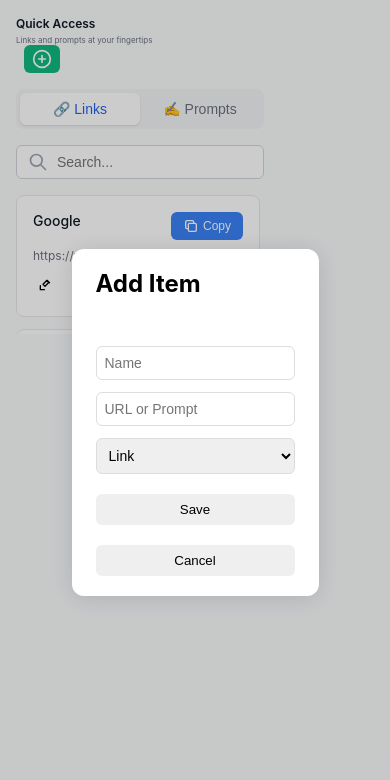
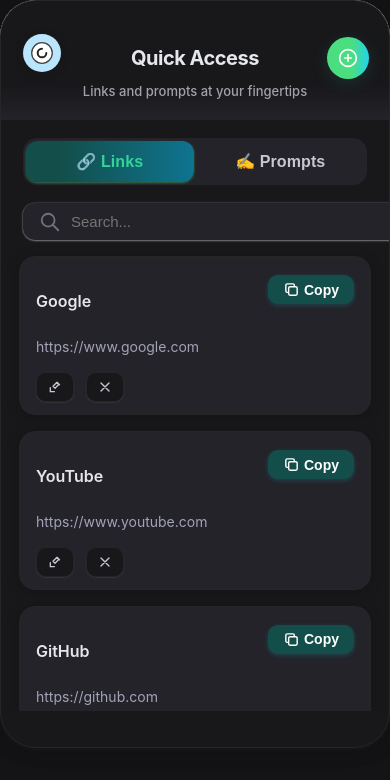
Before and after one commit to its-kundan/quick-help, a browser extension: page index.html in a window 390 px wide. Both pictures are taken after a click on the button 42 px from the left and 59 px from the top of the page. Drawn offline with Linux system fonts and the light colour scheme.

Commit message:
feat: iphone UI

```diff
--- a/popup.js
+++ b/popup.js
@@ -25,6 +25,18 @@
     </button>
   `);
 }
+// --- Inject Dark Mode Toggle Button (if not already present) ---
+if (!document.querySelector('.darkmode-btn')) {
+  header.insertAdjacentHTML('afterbegin', `
+    <button class="darkmode-btn" title="Toggle Dark Mode">
+      <svg width="26" height="26" fill="none" stroke="currentColor" viewBox="0 0 24 24">
+        <circle cx="12" cy="12" r="9.5" stroke="#444" stroke-width="1.2" fill="#fff"/>
+        <path d="M16 12a4 4 0 01-4 4 4 4 0 010-8" stroke="#222" stroke-width="1.8" stroke-linecap="round"/>
+      </svg>
+    </button>
+  `);
+}
+
 
 // --- Inject Modal HTML (if not already present) ---
 if (!document.getElementById('itemModal')) {
@@ -73,6 +85,24 @@
     alert("chrome.storage is not available! Are you running as an extension?");
   }
 }
+
+// --- Dark Mode toggle logic ---
+const DARKMODE_KEY = "quickLinksDarkMode";
+const root = document.documentElement;
+
+// Restore previous mode
+chrome.storage.local.get([DARKMODE_KEY], result => {
+  if (result[DARKMODE_KEY]) {
+    root.classList.add('darkmode');
+  }
+});
+
+// Toggle on click
+document.querySelector('.darkmode-btn').onclick = function() {
+  root.classList.toggle('darkmode');
+  chrome.storage.local.set({ [DARKMODE_KEY]: root.classList.contains('darkmode') });
+};
+
 
 function isChromeStorageAvailable() {
   return typeof chrome !== "undefined" && chrome.storage && chrome.storage.sync && chrome.storage.local;
--- a/styles.css
+++ b/styles.css
@@ -1,113 +1,362 @@
-* { margin: 0; padding: 0; box-sizing: border-box; }
-body { width: 280px; height: 350px; font-family: -apple-system, BlinkMacSystemFont, 'Segoe UI', 'Roboto', sans-serif; background: #f9fafb; overflow: hidden; }
-.container { height: 100%; display: flex; flex-direction: column; padding: 16px; }
-.header { margin-bottom: 16px; }
-.header h1 { font-size: 12px; font-weight: 600; color: #111827; margin-bottom: 4px; }
-.header p { font-size: 8px; color: #6b7280; }
-.toggle-buttons { display: flex; background: #f3f4f6; border-radius: 8px; padding: 4px; margin-bottom: 16px; }
-.toggle-btn { flex: 1; padding: 8px 16px; border: none; border-radius: 6px; font-size: 14px; font-weight: 500; cursor: pointer; transition: all 0.2s; background: transparent; color: #6b7280; }
-.toggle-btn:hover { color: #374151; }
-.toggle-btn.active { background: white; color: #2563eb; box-shadow: 0 1px 2px rgba(0,0,0,0.1); }
-.search-container { position: relative; margin-bottom: 16px; }
-.search-icon { position: absolute; left: 12px; top: 50%; transform: translateY(-50%); width: 20px; height: 20px; color: #9ca3af; }
-.search-input { width: 100%; padding: 8px 12px 8px 40px; border: 1px solid #d1d5db; border-radius: 6px; font-size: 14px; outline: none; transition: border-color 0.2s; }
-.search-input:focus { border-color: #3b82f6; box-shadow: 0 0 0 1px #3b82f6; }
-.items-container { flex: 1; overflow-y: auto; padding-right: 4px; }
-.item-card { background: white; border: 1px solid #e5e7eb; border-radius: 8px; padding: 16px; margin-bottom: 12px; transition: box-shadow 0.2s; }
-.item-card:hover { box-shadow: 0 4px 6px -1px rgba(0,0,0,0.1); }
-.item-header { display: flex; justify-content: space-between; align-items: flex-start; margin-bottom: 8px; }
-.item-name { font-size: 14px; font-weight: 500; color: #111827; }
-.copy-btn { background: #3b82f6; color: white; border: none; border-radius: 6px; padding: 6px 12px; font-size: 12px; font-weight: 500; cursor: pointer; transition: background-color 0.2s; display: flex; align-items: center; gap: 4px; }
-.copy-btn:hover { background: #2563eb; }
-.copy-btn svg { width: 16px; height: 16px; }
-.item-content { font-size: 12px; color: #6b7280; line-height: 1.4; word-break: break-word; }
-.no-items { text-align: center; padding: 32px 16px; color: #6b7280; }
-.no-items svg { width: 48px; height: 48px; margin: 0 auto 16px; color: #9ca3af; }
-.toast { position: fixed; top: 20px; right: 20px; background: #10b981; color: white; padding: 12px 20px; border-radius: 8px; box-shadow: 0 4px 12px rgba(0,0,0,0.15); z-index: 1000; transform: translateX(100%); opacity: 0; transition: all 0.3s ease-out; display: flex; align-items: center; gap: 8px; }
-.toast.show { transform: translateX(0); opacity: 1; }
-.toast svg { width: 20px; height: 20px; }
-.items-container::-webkit-scrollbar { width: 6px; }
-.items-container::-webkit-scrollbar-track { background: #f1f5f9; border-radius: 3px; }
-.items-container::-webkit-scrollbar-thumb { background: #cbd5e1; border-radius: 3px; }
-.items-container::-webkit-scrollbar-thumb:hover { background: #94a3b8; }
+/* iOS/Apple-like mobile UI for Chrome Extension */
+html, body {
+  width: 390px;
+  min-height: 730px;
+  max-height: 730px;
+  background: #e5e5ea;
+  border-radius: 36px;
+  box-shadow: 0 8px 32px rgba(0,0,0,0.18);
+  margin: 0 auto;
+  font-family: 'SF Pro Display', -apple-system, BlinkMacSystemFont, 'Segoe UI', 'Roboto', 'Helvetica Neue', Arial, sans-serif;
+  display: flex;
+  align-items: stretch;
+}
+
+.container {
+  width: 100%;
+  min-height: 100%;
+  padding: 0 0 16px 0;
+  display: flex;
+  flex-direction: column;
+  border-radius: 36px;
+  background: #fff;
+  overflow: hidden;
+  box-shadow: 0 1.5px 4px 0 rgba(60,60,67,0.15);
+  border: 1.5px solid #e5e5ea;
+}
+
+.header {
+  margin: 0;
+  padding: 32px 0 8px 0;
+  background: linear-gradient(180deg, #f5f6fa 75%, #fff 100%);
+  text-align: center;
+  border-top-left-radius: 36px;
+  border-top-right-radius: 36px;
+  position: relative;
+}
+.header h1 {
+  font-size: 20px;
+  font-weight: 700;
+  letter-spacing: -0.5px;
+  color: #101828;
+  margin-bottom: 6px;
+}
+.header p {
+  font-size: 13px;
+  color: #787878;
+  font-weight: 500;
+}
 .add-btn {
-  background: #10b981;
+  position: absolute;
+  top: 36px;
+  right: 20px;
+  background: linear-gradient(90deg,#4ADE80 60%,#22D3EE 100%);
+  color: white;
   border: none;
-  border-radius: 6px;
-  margin-left: 8px;
+  border-radius: 50%;
+  width: 42px;
+  height: 42px;
+  display: flex;
+  align-items: center;
+  justify-content: center;
+  box-shadow: 0 4px 16px rgba(50,180,130,0.17);
   cursor: pointer;
-  padding: 4px 8px;
+  font-size: 22px;
+  transition: box-shadow 0.22s, background 0.18s;
+}
+.add-btn:active, .add-btn:focus {
+  background: linear-gradient(90deg,#22D3EE 40%,#4ADE80 100%);
+  box-shadow: 0 1px 4px #22d3ee88;
+}
+.toggle-buttons {
+  display: flex;
+  background: #f5f5f7;
+  border-radius: 14px;
+  margin: 18px 22px 0 22px;
+  box-shadow: 0 1.5px 3px rgba(50,50,60,0.07);
+  padding: 3px;
+  gap: 3px;
+}
+.toggle-btn {
+  flex: 1;
+  padding: 11px 0;
+  border: none;
+  border-radius: 12px;
+  font-size: 16px;
+  font-weight: 600;
+  cursor: pointer;
+  background: transparent;
+  color: #727272;
+  transition: all 0.18s;
+  letter-spacing: 0.1px;
+}
+.toggle-btn.active {
+  background: linear-gradient(90deg,#a7f3d0 30%,#67e8f9 100%);
+  color: #059669;
+  box-shadow: 0 1px 2.5px #4ade8070;
+}
+.toggle-btn:active { color: #111; }
+.search-container {
+  position: relative;
+  margin: 18px 22px 0 22px;
+}
+.search-icon {
+  position: absolute;
+  left: 16px; top: 50%; transform: translateY(-50%);
+  width: 22px; height: 22px; color: #9ca3af;
+}
+.search-input {
+  width: 100%;
+  padding: 10px 14px 10px 48px;
+  border: none;
+  border-radius: 12px;
+  font-size: 15px;
+  background: #f1f5f9;
+  box-shadow: 0 0.5px 2px #e5e7ebbb;
+  color: #374151;
+  outline: none;
+  transition: border-color 0.2s;
+}
+.search-input:focus {
+  background: #e0f2fe;
+  box-shadow: 0 0 2.5px #a7f3d0;
+}
+.items-container {
+  flex: 1;
+  overflow-y: auto;
+  padding: 16px 18px 0 18px;
+  margin-bottom: 20px;
+}
+.item-card {
+  background: #f5f6fa;
+  border-radius: 16px;
+  padding: 18px 16px 12px 16px;
+  margin-bottom: 16px;
+  box-shadow: 0 2.5px 8px rgba(0,0,0,0.07);
+  border: 1.2px solid #dbeafe;
+  transition: box-shadow 0.2s;
+  position: relative;
+}
+.item-card:hover { box-shadow: 0 4px 14px 0 #a7f3d09f; }
+.item-header {
+  display: flex;
+  justify-content: space-between;
+  align-items: flex-start;
+  margin-bottom: 10px;
+}
+.item-name {
+  font-size: 16px;
+  font-weight: 600;
+  color: #101828;
+  letter-spacing: 0;
+  margin-right: 10px;
+}
+.copy-btn {
+  background: #22d3ee;
   color: white;
-  display: inline-flex;
-  align-items: center;
-  transition: background 0.2s;
+  border: none;
+  border-radius: 10px;
+  padding: 6px 15px;
+  font-size: 14px;
+  font-weight: 600;
+  cursor: pointer;
+  box-shadow: 0 1.5px 5px #22d3ee31;
+  transition: background 0.15s;
+  display: flex; align-items: center; gap: 4px;
 }
-.add-btn:hover { background: #059669; }
-
+.copy-btn:hover { background: #0ea5e9; }
+.copy-btn svg { width: 17px; height: 17px; }
 .crud-btns {
   display: flex;
-  gap: 8px;
-  margin-top: 8px;
+  gap: 12px;
+  margin-top: 10px;
 }
 .edit-btn, .delete-btn {
-  background: transparent;
-  border: none;
+  background: #f5f5f7;
+  border: 1.2px solid #d1d5db;
   cursor: pointer;
-  padding: 4px;
-  border-radius: 4px;
+  padding: 6px 10px;
+  border-radius: 10px;
+  box-shadow: 0 0.7px 1.7px #bbb2;
+  display: flex;
+  align-items: center;
+  transition: background 0.15s, border 0.2s;
 }
-.edit-btn:hover { background: #dbeafe; }
-.delete-btn:hover { background: #fee2e2; }
-
+.edit-btn:hover { background: #a7f3d0; border: 1.2px solid #10b981; }
+.delete-btn:hover { background: #fecaca; border: 1.2px solid #dc2626; }
+.edit-btn svg, .delete-btn svg { width: 16px; height: 16px; }
+.item-content {
+  font-size: 14px;
+  color: #475569;
+  line-height: 1.48;
+  word-break: break-word;
+  margin-top: 4px;
+}
+.no-items {
+  text-align: center; padding: 54px 0 12px 0; color: #a1a1aa;
+}
+.no-items svg { width: 54px; height: 54px; margin: 0 auto 10px; color: #bae6fd; }
+.toast {
+  position: fixed; top: 40px; left: 50%; transform: translateX(-50%);
+  background: #10b981; color: white; padding: 14px 22px;
+  border-radius: 16px; box-shadow: 0 8px 24px rgba(0,0,0,0.13);
+  z-index: 1000; opacity: 0; transition: all 0.3s;
+  display: flex; align-items: center; gap: 8px; font-size: 15px;
+  pointer-events: none;
+}
+.toast.show { opacity: 1; }
+.toast svg { width: 21px; height: 21px; }
+.items-container::-webkit-scrollbar { width: 5px; }
+.items-container::-webkit-scrollbar-thumb {
+  background: #cbd5e1; border-radius: 3px;
+}
+.items-container::-webkit-scrollbar-thumb:hover { background: #94a3b8; }
+/* Modal styles for iOS-like dialogs */
 .modal {
   position: fixed; top: 0; left: 0; width: 100vw; height: 100vh;
   display: flex; align-items: center; justify-content: center;
-  background: rgba(0,0,0,0.2); z-index: 10001;
+  background: rgba(120,120,120,0.14); z-index: 10001;
 }
 .modal-content {
-  background: #fff; border-radius: 12px; padding: 20px 24px; min-width: 220px;
-  display: flex; flex-direction: column; gap: 12px; align-items: stretch;
-  box-shadow: 0 2px 24px rgba(0,0,0,0.12);
+  background: #fff; border-radius: 20px; padding: 28px 22px 18px 22px; min-width: 260px;
+  display: flex; flex-direction: column; gap: 15px; align-items: stretch;
+  box-shadow: 0 4px 24px rgba(0,0,0,0.12);
+  border: 1.2px solid #e5e7eb;
 }
 .modal-content input, .modal-content select {
-  padding: 8px; font-size: 14px; border-radius: 6px; border: 1px solid #ddd;
+  padding: 10px; font-size: 15px; border-radius: 12px; border: 1.2px solid #ddd;
+  background: #f7fafc; margin-bottom: 3px;
 }
 .modal-content button {
-  padding: 8px; border-radius: 6px; border: none; margin-top: 8px;
+  padding: 12px 0; border-radius: 11px; border: none; margin-top: 7px;
+  font-size: 16px; font-weight: 700; letter-spacing: 0.2px;
+  background: #f1f5f9;
+  color: #222;
+  transition: background 0.2s, color 0.2s;
 }
-.save-btn-effect {
-  background: #dc2626  !important; /* green */
-  color: #fff !important;
-  transition: background 2s;
-}
-.cancel-btn-effect {
-  background: #dc2626 !important; /* red */
-  color: #fff !important;
-  transition: background 2s;
-}
+.save-btn-effect { background: #10b981 !important; color: #fff !important; }
+.cancel-btn-effect { background: #dc2626 !important; color: #fff !important; }
 #confirmDeleteBtn {
   background: #dc2626;
   color: #fff;
   border: none;
-  border-radius: 6px;
-  padding: 8px 16px;
-  font-weight: 600;
+  border-radius: 12px;
+  padding: 11px 18px;
+  font-weight: 700;
   cursor: pointer;
-  transition: background 0.2s;
+  font-size: 16px;
+  box-shadow: 0 0.5px 2px #b91c1c44;
+  transition: background 0.15s;
 }
-#confirmDeleteBtn:hover {
-  background: #b91c1c;
-}
+#confirmDeleteBtn:hover { background: #b91c1c; }
 #cancelDeleteBtn {
   background: #f3f4f6;
   color: #1e293b;
   border: none;
-  border-radius: 6px;
-  padding: 8px 16px;
-  font-weight: 500;
+  border-radius: 12px;
+  padding: 11px 18px;
+  font-weight: 600;
   cursor: pointer;
-  transition: background 0.2s;
+  font-size: 16px;
+  transition: background 0.15s;
 }
-#cancelDeleteBtn:hover {
-  background: #e5e7eb;
+#cancelDeleteBtn:hover { background: #e5e7eb; }
+
+body, html, .container { transition: background 0.25s, color 0.2s; }
+.darkmode .container {
+  background: #18181b;
+  border-color: #262626;
 }
+.darkmode {
+  background: #141417 !important;
+  color: #e5e5ea !important;
+}
+.darkmode .header {
+  background: linear-gradient(180deg, #18181b 70%, #232329 100%);
+}
+.darkmode .header h1 { color: #e5e7eb; }
+.darkmode .header p { color: #a1a1aa; }
+.darkmode .add-btn {
+  background: linear-gradient(90deg,#4ADE80 60%,#22D3EE 100%) !important;
+  color: #fff !important;
+}
+.darkmode .toggle-buttons { background: #232329; }
+.darkmode .toggle-btn { color: #c7c7d1; background: none; }
+.darkmode .toggle-btn.active {
+  background: linear-gradient(90deg,#134e4a 20%,#0e7490 100%);
+  color: #34d399 !important;
+}
+.darkmode .search-input { background: #232329; color: #e5e7eb; }
+.darkmode .search-input:focus { background: #18181b; }
+.darkmode .item-card {
+  background: #232329;
+  border-color: #262626;
+  box-shadow: 0 2px 14px #0003;
+}
+.darkmode .item-name { color: #e5e7eb; }
+.darkmode .copy-btn { background: #134e4a; color: #fff; }
+.darkmode .copy-btn:hover { background: #22d3ee; }
+.darkmode .crud-btns .edit-btn,
+.darkmode .crud-btns .delete-btn {
+  background: #18181b;
+  color: #c7c7d1;
+  border: 1.2px solid #232329;
+}
+.darkmode .edit-btn:hover { background: #134e4a; border-color: #10b981; }
+.darkmode .delete-btn:hover { background: #7f1d1d; border-color: #dc2626; color: #fff;}
+.darkmode .item-content { color: #a3a3b8; }
+.darkmode .no-items { color: #8b8b93; }
+.darkmode .no-items svg { color: #18181b; }
+.darkmode .toast { background: #059669; color: #fff; }
+.darkmode .modal-content {
+  background: #232329;
+  color: #e5e7eb;
+  border: 1.2px solid #18181b;
+}
+.darkmode .modal-content input,
+.darkmode .modal-content select {
+  background: #1a1a1d;
+  color: #e5e7eb;
+  border: 1.2px solid #18181b;
+}
+.darkmode .modal-content button {
+  background: #262626;
+  color: #e5e7eb;
+}
+.darkmode #confirmDeleteBtn { background: #7f1d1d; }
+.darkmode #cancelDeleteBtn { background: #262626; color: #e5e7eb; }
+.darkmode .save-btn-effect { background: #059669 !important; }
+.darkmode .cancel-btn-effect { background: #7f1d1d !important; }
+.darkmode .search-icon { color: #71717a; }
+.darkmode .add-btn:active, .darkmode .add-btn:focus { background: #22D3EE; }
+.darkmode .toggle-btn:active { color: #fff; }
+
+
+.darkmode-btn {
+  position: absolute;
+  left: 22px;
+  top: 33px;
+  background: #fff;
+  color: #222;
+  border: none;
+  border-radius: 50%;
+  width: 38px;
+  height: 38px;
+  display: flex;
+  align-items: center;
+  justify-content: center;
+  box-shadow: 0 2px 8px #bdbdbd24;
+  cursor: pointer;
+  font-size: 19px;
+  z-index: 2;
+  transition: box-shadow 0.18s, background 0.2s;
+}
+.darkmode .darkmode-btn {
+  background: #262626;
+  color: #f1f5f9;
+  box-shadow: 0 2px 8px #18181b44;
+}
+.darkmode-btn:active, .darkmode-btn:focus {
+  background: #bae6fd;
+  color: #0ea5e9;
+}
```
Also changed, not shown: features - idea- isuues.md (+11 -0 lines), README.md (deleted).
